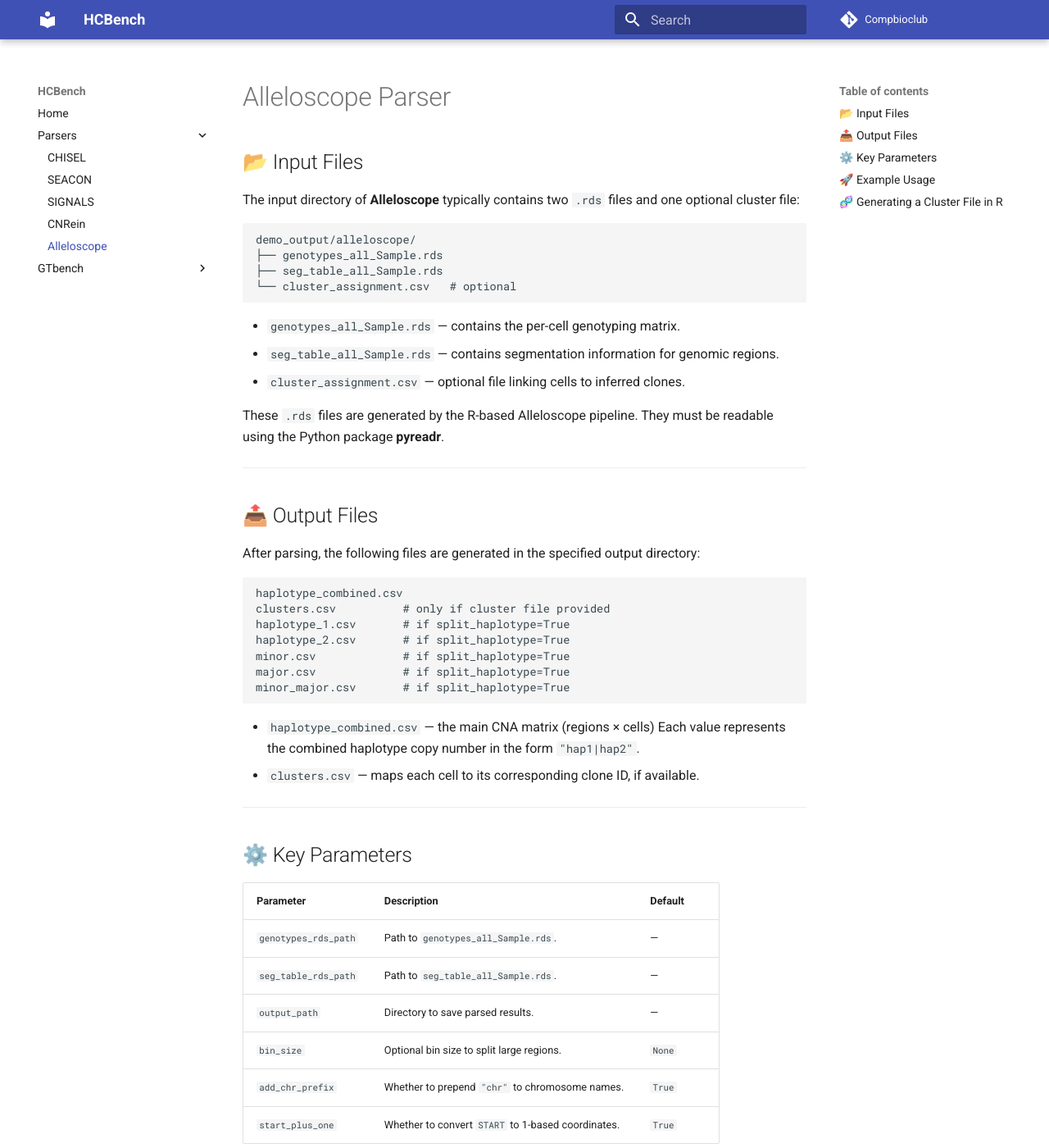
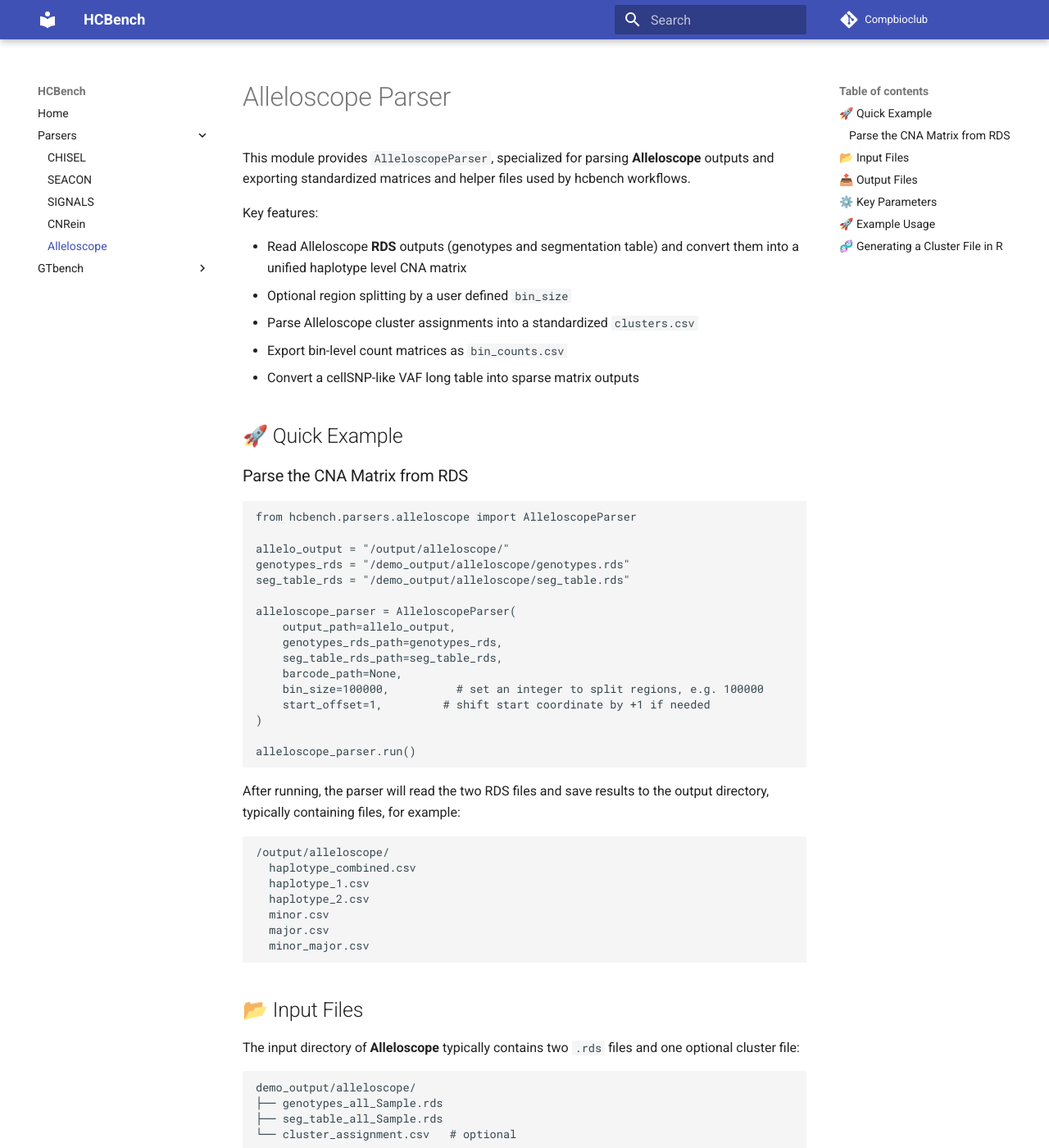
Before and after one commit to compbioclub/HCBench, an MkDocs documentation site: the page built from docs/parsers/alleloscope.md, in a window 1280 px wide and 1400 px high. Shown: the whole window at 82% size. Built offline with MkDocs 1.6.1 and Material for MkDocs 9.7.7, drawn with Linux system fonts in a browser that asks for light colours.

````diff
--- a/docs/parsers/alleloscope.md
+++ b/docs/parsers/alleloscope.md
@@ -1,4 +1,99 @@
 # Alleloscope Parser
+
+This module provides `AlleloscopeParser`, specialized for parsing **Alleloscope** outputs and exporting standardized matrices and helper files used by hcbench workflows.
+
+Key features:
+
+- Read Alleloscope **RDS** outputs (genotypes and segmentation table) and convert them into a unified haplotype level CNA matrix
+- Optional region splitting by a user defined `bin_size`
+- Parse Alleloscope cluster assignments into a standardized `clusters.csv`
+- Export bin-level count matrices as `bin_counts.csv`
+- Convert a cellSNP-like VAF long table into sparse matrix outputs
+
+## 🚀 Quick Example
+
+### Parse the CNA Matrix from RDS
+
+```python
+from hcbench.parsers.alleloscope import AlleloscopeParser
+
+allelo_output = "/output/alleloscope/"
+genotypes_rds = "/demo_output/alleloscope/genotypes.rds"
+seg_table_rds = "/demo_output/alleloscope/seg_table.rds"
+
+alleloscope_parser = AlleloscopeParser(
+    output_path=allelo_output,
+    genotypes_rds_path=genotypes_rds,
+    seg_table_rds_path=seg_table_rds,
+    barcode_path=None,
+    bin_size=100000,          # set an integer to split regions, e.g. 100000
+    start_offset=1,         # shift start coordinate by +1 if needed
+)
+
+alleloscope_parser.run()
+```
+
+After running, the parser will read the two RDS files and save results to the output directory, typically containing files, for example:
+
+```
+/output/alleloscope/
+  haplotype_combined.csv
+  haplotype_1.csv
+  haplotype_2.csv
+  minor.csv
+  major.csv
+  minor_major.csv
+```
+
+
+
+
+
+
+
+
+
+
+
+
+
+
+
+
+
+
+
+
+
+
+
+
+
+
+
+
+
+
+
+
+
+
+
+
+
+
+
+
+
+
+
+
+
+
+
+
+
+
 
 ## 📂 Input Files
 
````
Also changed, not shown: docs/parsers/chisel.md (+1 -1 lines).
